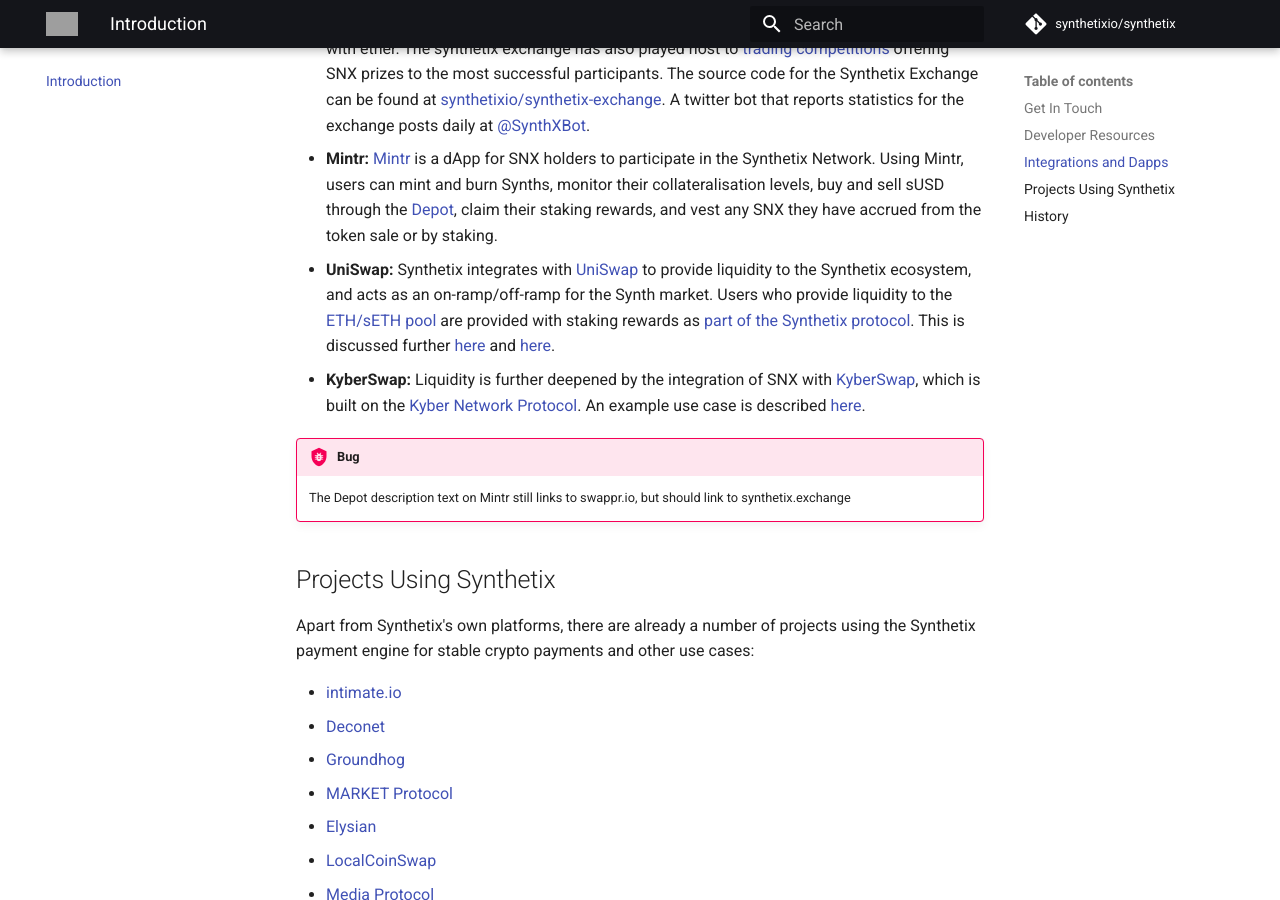
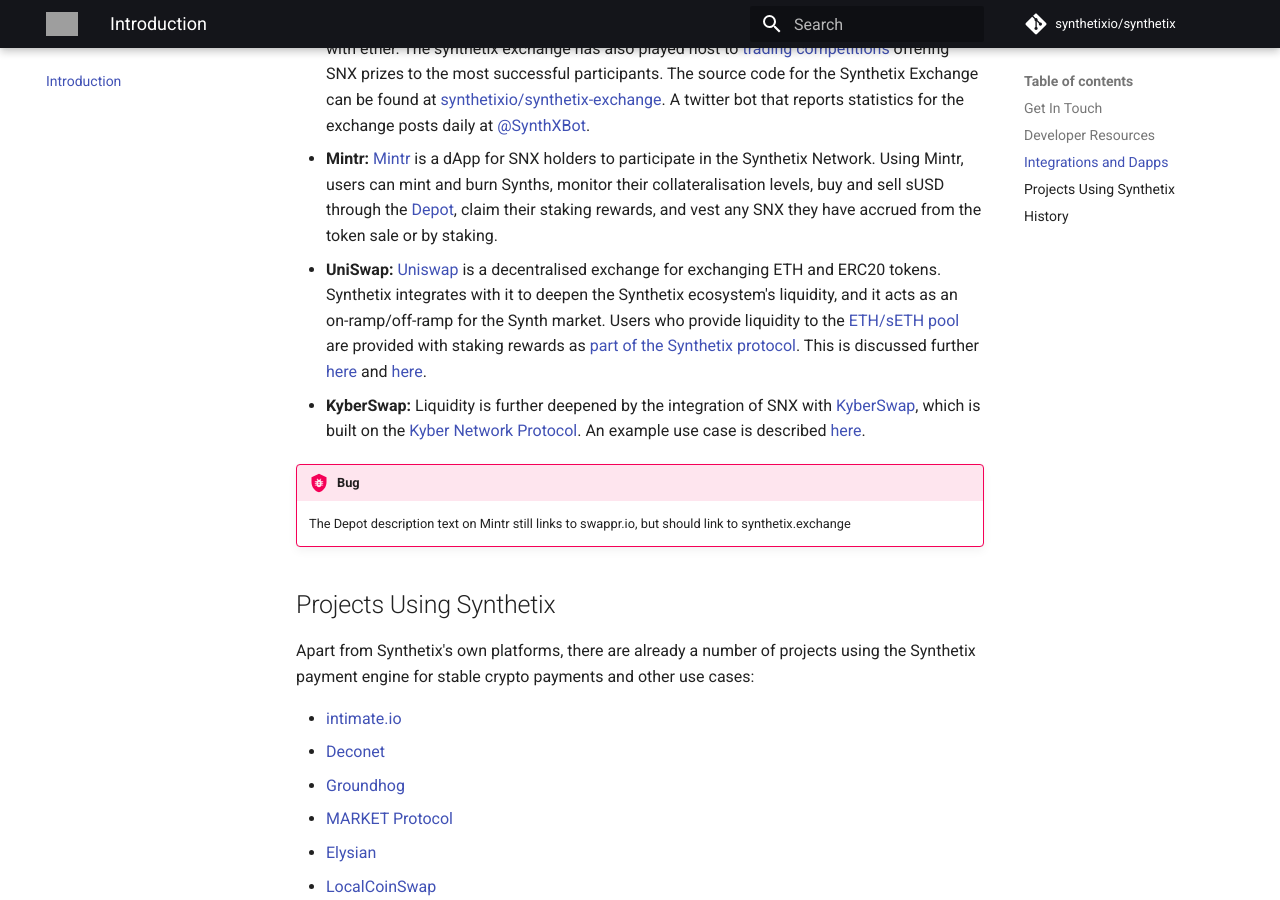
Before and after one commit to Synthetixio/synthetix, an MkDocs documentation site: the page built from docs/index.md, in a window 1280 px wide and 900 px high, scrolled down 1415 px. Built offline with MkDocs 1.6.1 and Material for MkDocs 9.7.7, drawn with Linux system fonts in a browser that asks for light colours; comment, search, counter and statistics services are not loaded; grey boxes are pictures that could not be loaded.

Commit message:
Add some uniswap notes.

```diff
--- a/docs/index.md
+++ b/docs/index.md
@@ -26,7 +26,7 @@
 * **Synthetix Dashboard:** Provides an overview of the status of the Synthetix system including price, token supply, exchange volume, fee pool size, open interest, and current collateralisation levels. The dashboard also provides listings of exchanges where [SNX](https://dashboard.synthetix.io/buy-snx) and [sUSD](https://dashboard.synthetix.io/buy-susd) are traded. The dashboard is available at [https://dashboard.synthetix.io](https://dashboard.synthetix.io).
 * **Synthetix.exchange:** The [Synthetix Exchange](https://synthetix.exchange) allows users to trade synths, and to buy sUSD with ether. The synthetix exchange has also played host to [trading competitions](https://blog.synthetix.io/synthetix-exchange-trading-competition-v3/) offering SNX prizes to the most successful participants. The source code for the Synthetix Exchange can be found at @synthetixio/synthetix-exchange. A twitter bot that reports statistics for the exchange posts daily at @twitter:SynthXBot.
 * **Mintr:** [Mintr](https://mintr.synthetix.io/) is a dApp for SNX holders to participate in the Synthetix Network. Using Mintr, users can mint and burn Synths, monitor their collateralisation levels, buy and sell sUSD through the [Depot](contracts/Depot.md), claim their staking rewards, and vest any SNX they have accrued from the token sale or by staking.
-* **UniSwap:** Synthetix integrates with [UniSwap](https://uniswap.io/) to provide liquidity to the Synthetix ecosystem, and acts as an on-ramp/off-ramp for the Synth market. Users who provide liquidity to the [ETH/sETH pool](https://uniswap.exchange/swap/0x42456D7084eacF4083f1140d3229471bbA2949A8) are provided with staking rewards as [part of the Synthetix protocol](https://sips.synthetix.io/sips/sip-8). This is discussed further [here](https://blog.synthetix.io/uniswap-seth-pool-incentives/) and [here](https://blog.synthetix.io/snx-arbitrage-pool/).
+* **UniSwap:** [Uniswap](https://uniswap.io/) is a decentralised exchange for exchanging ETH and ERC20 tokens. Synthetix integrates with it to deepen the Synthetix ecosystem's liquidity, and it acts as an on-ramp/off-ramp for the Synth market. Users who provide liquidity to the [ETH/sETH pool](https://uniswap.exchange/swap/0x42456D7084eacF4083f1140d3229471bbA2949A8) are provided with staking rewards as [part of the Synthetix protocol](https://sips.synthetix.io/sips/sip-8). This is discussed further [here](https://blog.synthetix.io/uniswap-seth-pool-incentives/) and [here](https://blog.synthetix.io/snx-arbitrage-pool/).
 * **KyberSwap:** Liquidity is further deepened by the integration of SNX with [KyberSwap](https://kyberswap.com/swap/eth-snx), which is built on the [Kyber Network Protocol](https://kyber.network/). An example use case is described [here](https://blog.synthetix.io/snx-liquidity-has-been-added-to-kyberswap/).
 
 !!! bug
```
